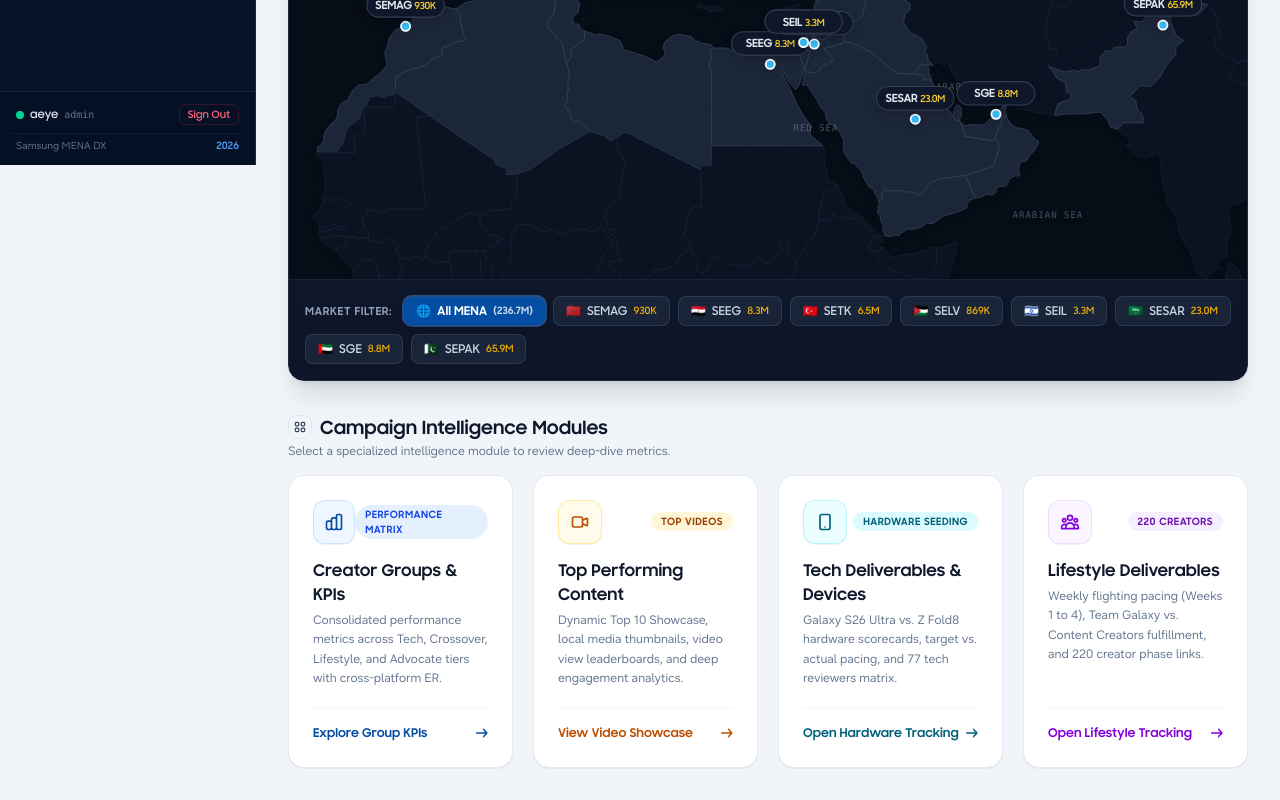
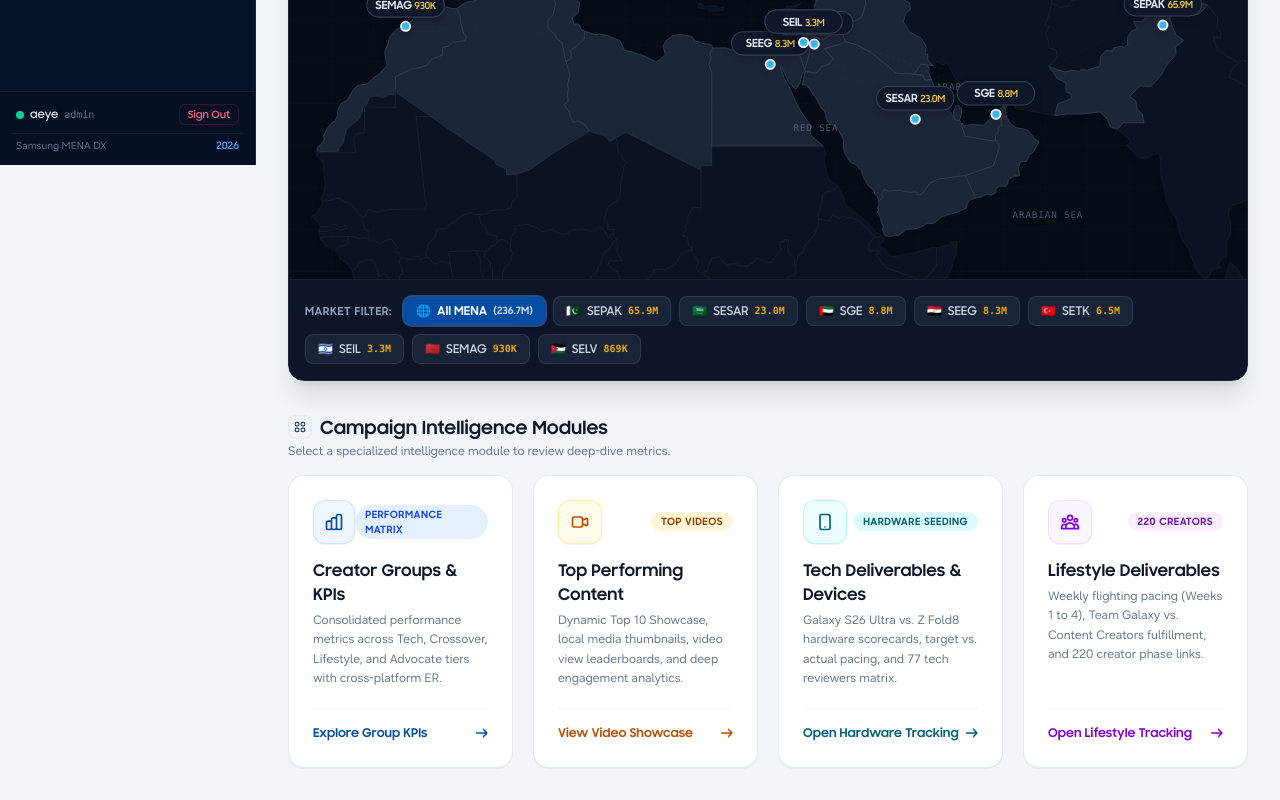
Before and after one commit to ai-lab-mena/mena-ai-lab-switchstorm, a Next.js app: page /switchstorm in a window 1280 px wide. Shown: the part 635-1435 px from the top of the page. Built offline with nearby package versions, Linux system fonts and the light colour scheme.

Commit message:
Dynamically rank subsidiary map filter tags from most viewed to least viewed

```diff
--- a/src/app/switchstorm/SubsidiaryMap.tsx
+++ b/src/app/switchstorm/SubsidiaryMap.tsx
@@ -1,6 +1,6 @@
 "use client";
 
-import React, { useState } from "react";
+import React, { useState, useMemo } from "react";
 import { REAL_MENA_PINS, REAL_WORLD_COUNTRIES, PinInfo } from "./menaGeoData";
 
 interface SubsidiaryMapProps {
@@ -29,6 +29,15 @@
     if (val >= 1_000) return `${(val / 1_000).toFixed(0)}K`;
     return val.toString();
   };
+
+  // Sort subsidiaries dynamically from most viewed to least viewed
+  const sortedSubsidiaries = useMemo(() => {
+    return Object.entries(REAL_MENA_PINS).sort(([codeA], [codeB]) => {
+      const viewsA = subsidiaryStats[codeA]?.views || 0;
+      const viewsB = subsidiaryStats[codeB]?.views || 0;
+      return viewsB - viewsA;
+    });
+  }, [subsidiaryStats]);
 
   const activeInfo: PinInfo | null =
     selectedSubsidiary !== "All" ? REAL_MENA_PINS[selectedSubsidiary] || null : null;
@@ -350,8 +359,8 @@
           <span className="text-[10px] opacity-80">({formatViews(totalViews)})</span>
         </button>
 
-        {/* Individual Subsidiary Tags */}
-        {Object.entries(REAL_MENA_PINS).map(([code, pin]) => {
+        {/* Individual Subsidiary Tags Ranked by Most Views to Least */}
+        {sortedSubsidiaries.map(([code, pin]) => {
           const isSelected = selectedSubsidiary === code;
           const stats = subsidiaryStats[code];
           const viewText = stats ? formatViews(stats.views) : "0";
@@ -360,7 +369,7 @@
             <button
               key={code}
               onClick={() => onSelectSubsidiary(isSelected ? "All" : code)}
-              className={`flex items-center gap-1.5 rounded-lg px-2.5 sm:px-3 py-1.5 text-xs font-semibold transition-all ${
+              className={`flex items-center gap-1.5 rounded-lg px-2.5 sm:px-3 py-1.5 text-xs font-semibold transition-all cursor-pointer ${
                 isSelected
                   ? "bg-amber-400 text-slate-950 font-extrabold shadow-md ring-2 ring-amber-300"
                   : "bg-slate-800/80 text-slate-300 hover:bg-slate-700 hover:text-white border border-slate-700/80"
@@ -369,8 +378,8 @@
               <span>{pin.flag}</span>
               <span>{code}</span>
               <span
-                className={`text-[10px] ${
-                  isSelected ? "text-slate-900 font-bold" : "text-amber-400/90"
+                className={`text-[10px] tabular-nums ${
+                  isSelected ? "text-slate-900 font-bold" : "text-amber-400/90 font-mono"
                 }`}
               >
                 {viewText}
```
